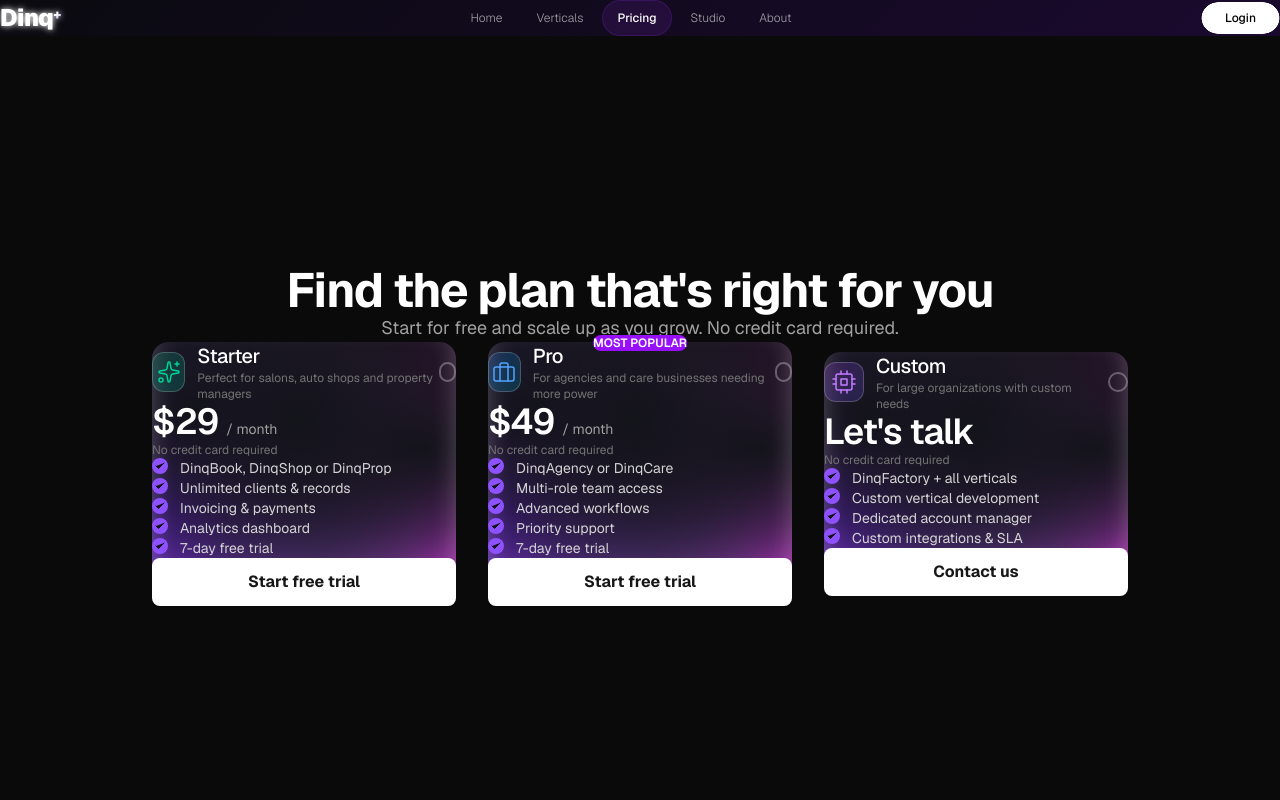
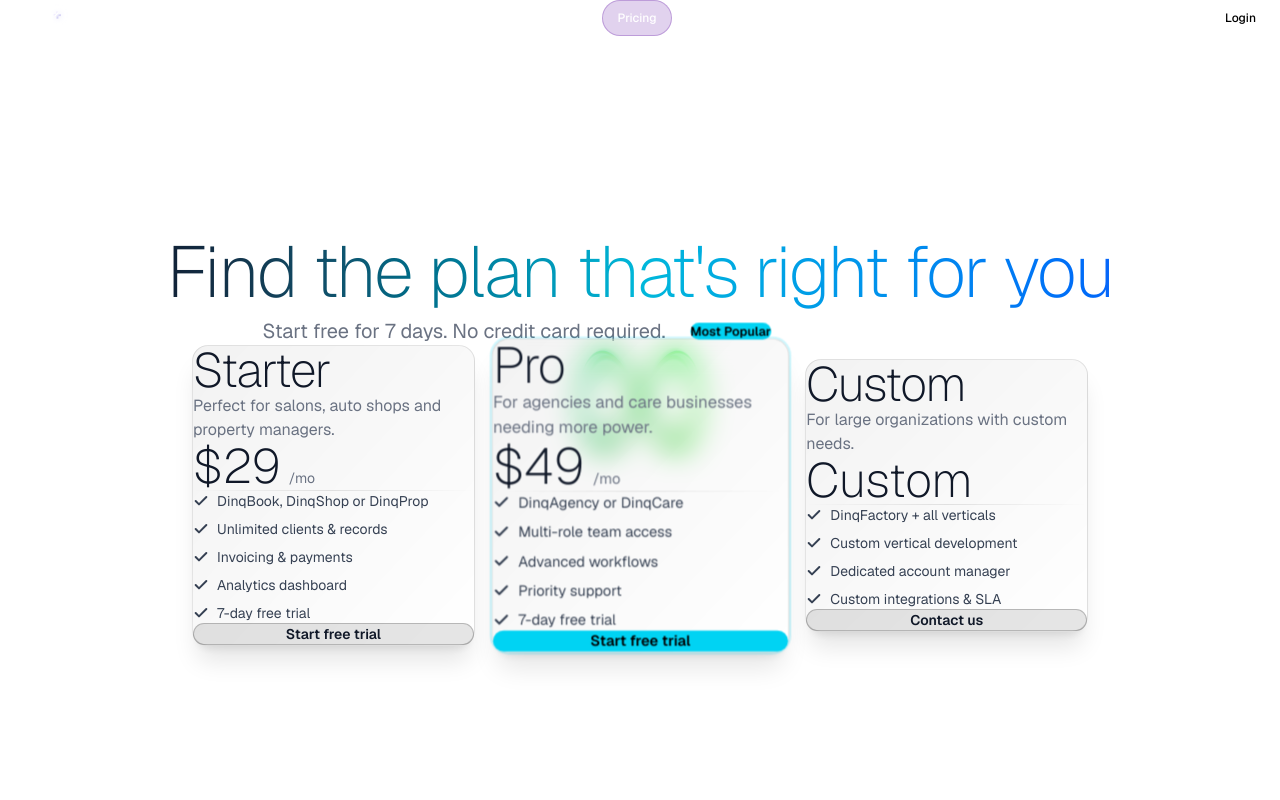
Before and after one commit to taydo44/dinqplus-marketing, a Next.js app in the folder dinqplus-marketing/: page /pricing in a window 1280 px wide. Shown: the top 800 px of the page. Built offline with nearby package versions, Linux system fonts and the light colour scheme.

Commit message:
feat: new pricing with infinity shader

```diff
--- a/dinqplus-marketing/app/pricing/page.tsx
+++ b/dinqplus-marketing/app/pricing/page.tsx
@@ -1,14 +1,16 @@
 "use client"
 import { Navbar } from "@/components/navbar"
-import AuroraPricing from "@/components/aurora-pricing"
+import Pricing from "@/components/pricing"
 import { FAQ } from "@/components/faq"
 
 export default function PricingPage() {
   return (
-    <div style={{ background: "linear-gradient(135deg, #0A0A0F 0%, #1a0a2e 50%, #0f0820 100%)" }}>
-      <Navbar />
-      <AuroraPricing />
+    <>
+      <div className="relative z-50">
+        <Navbar />
+      </div>
+      <Pricing />
       <FAQ />
-    </div>
+    </>
   )
 }
--- /dev/null
+++ b/dinqplus-marketing/components/pricing.tsx
@@ -0,0 +1,192 @@
+"use client"
+
+import React, { useRef, useEffect, useState } from "react"
+import { RippleButton } from "@/components/ui/ripple-button"
+
+const CheckIcon = () => (
+  <svg xmlns="http://www.w3.org/2000/svg" width="16" height="16" viewBox="0 0 24 24" fill="none" stroke="currentColor" strokeWidth="3" strokeLinecap="round" strokeLinejoin="round">
+    <path d="M20 6 9 17l-5-5" />
+  </svg>
+)
+
+const ShaderCanvas = () => {
+  const canvasRef = useRef<HTMLCanvasElement>(null)
+
+  useEffect(() => {
+    const canvas = canvasRef.current
+    if (!canvas) return
+    const gl = canvas.getContext("webgl")
+    if (!gl) return
+
+    const vertSrc = `attribute vec2 aPosition; void main() { gl_Position = vec4(aPosition, 0.0, 1.0); }`
+    const fragSrc = `
+      precision highp float;
+      uniform float iTime;
+      uniform vec2 iResolution;
+      mat2 rotate2d(float angle){ float c=cos(angle),s=sin(angle); return mat2(c,-s,s,c); }
+      float variation(vec2 v1,vec2 v2,float strength,float speed){ return sin(dot(normalize(v1),normalize(v2))*strength+iTime*speed)/100.0; }
+      vec3 paintInfinity(vec2 uv, vec2 center, float scale, float width) {
+        vec2 p = (uv - center) * vec2(2.2, 1.0) / scale;
+        float a = 0.5;
+        float lemniscate = (p.x*p.x + p.y*p.y)*(p.x*p.x + p.y*p.y) - a*a*(p.x*p.x - p.y*p.y);
+        float dist = abs(lemniscate) / (4.0 * a * a * length(p) + 0.001);
+        float line = smoothstep(width, 0.0, dist);
+        return vec3(line);
+      }
+      void main(){
+        vec2 uv = gl_FragCoord.xy/iResolution.xy;
+        uv.x *= iResolution.x/iResolution.y;
+        float aspectCenter = iResolution.x/iResolution.y * 0.5;
+        vec2 center = vec2(aspectCenter, 0.5);
+        float mask = 0.0;
+        mask += paintInfinity(uv, center, 0.32, 0.018).r;
+        mask += paintInfinity(uv, center, 0.30, 0.008).r;
+        mask += paintInfinity(uv, center, 0.34, 0.004).r;
+        vec2 v = rotate2d(iTime) * uv;
+        vec3 fg = vec3(v.x, v.y, 0.7 - v.y * v.x);
+        vec3 bg = vec3(1.0);
+        vec3 color = mix(bg, fg, mask);
+        gl_FragColor = vec4(color, 1.0);
+      }
+    `
+
+    const compile = (type: number, src: string) => {
+      const s = gl.createShader(type)!
+      gl.shaderSource(s, src)
+      gl.compileShader(s)
+      return s
+    }
+
+    const program = gl.createProgram()!
+    gl.attachShader(program, compile(gl.VERTEX_SHADER, vertSrc))
+    gl.attachShader(program, compile(gl.FRAGMENT_SHADER, fragSrc))
+    gl.linkProgram(program)
+    gl.useProgram(program)
+
+    const buf = gl.createBuffer()
+    gl.bindBuffer(gl.ARRAY_BUFFER, buf)
+    gl.bufferData(gl.ARRAY_BUFFER, new Float32Array([-1,-1,1,-1,-1,1,-1,1,1,-1,1,1]), gl.STATIC_DRAW)
+    const pos = gl.getAttribLocation(program, "aPosition")
+    gl.enableVertexAttribArray(pos)
+    gl.vertexAttribPointer(pos, 2, gl.FLOAT, false, 0, 0)
+
+    const iTime = gl.getUniformLocation(program, "iTime")
+    const iRes = gl.getUniformLocation(program, "iResolution")
+
+    let raf: number
+    const render = (t: number) => {
+      canvas.width = window.innerWidth
+      canvas.height = window.innerHeight
+      gl.viewport(0, 0, canvas.width, canvas.height)
+      gl.uniform1f(iTime, t * 0.001)
+      gl.uniform2f(iRes, canvas.width, canvas.height)
+      gl.drawArrays(gl.TRIANGLES, 0, 6)
+      raf = requestAnimationFrame(render)
+    }
+    raf = requestAnimationFrame(render)
+    return () => cancelAnimationFrame(raf)
+  }, [])
+
+  return <canvas ref={canvasRef} className="fixed top-0 left-0 w-full h-full z-0" />
+}
+
+interface Plan {
+  planName: string
+  description: string
+  price: string
+  features: string[]
+  buttonText: string
+  isPopular?: boolean
+  onClick?: () => void
+}
+
+const PricingCard = ({ planName, description, price, features, buttonText, isPopular, onClick }: Plan) => (
+  <div className={`
+    backdrop-blur-[14px] bg-gradient-to-br rounded-2xl shadow-xl flex-1 max-w-xs px-7 py-8 flex flex-col transition-all duration-300
+    from-black/5 to-black/0 border border-black/10
+    ${isPopular ? "scale-105 relative ring-2 ring-cyan-400/20 shadow-2xl" : ""}
+  `}>
+    {isPopular && (
+      <div className="absolute -top-4 right-4 px-3 py-1 text-xs font-semibold rounded-full bg-cyan-400 text-black">
+        Most Popular
+      </div>
+    )}
+    <div className="mb-3">
+      <h2 className="text-5xl font-extralight tracking-tight text-gray-900">{planName}</h2>
+      <p className="text-base text-gray-500 mt-1">{description}</p>
+    </div>
+    <div className="my-6 flex items-baseline gap-2">
+      <span className="text-5xl font-extralight text-gray-900">{price}</span>
+      {price !== "Custom" && <span className="text-sm text-gray-500">/mo</span>}
+    </div>
+    <div className="w-full mb-5 h-px bg-gradient-to-r from-transparent via-black/10 to-transparent" />
+    <ul className="flex flex-col gap-2 text-sm text-gray-700 mb-6">
+      {features.map((f, i) => (
+        <li key={i} className="flex items-center gap-2">
+          <CheckIcon /> {f}
+        </li>
+      ))}
+    </ul>
+    <RippleButton
+      onClick={onClick}
+      className={`mt-auto w-full py-2.5 rounded-xl font-semibold text-sm transition ${
+        isPopular
+          ? "bg-cyan-400 hover:bg-cyan-300 text-black"
+          : "bg-black/10 hover:bg-black/20 text-gray-900 border border-black/20"
+      }`}
+    >
+      {buttonText}
+    </RippleButton>
+  </div>
+)
+
+export default function Pricing() {
+  const plans: Plan[] = [
+    {
+      planName: "Starter",
+      description: "Perfect for salons, auto shops and property managers.",
+      price: "$29",
+      features: ["DinqBook, DinqShop or DinqProp", "Unlimited clients & records", "Invoicing & payments", "Analytics dashboard", "7-day free trial"],
+      buttonText: "Start free trial",
+      isPopular: false,
+      onClick: () => window.open("https://app.dinqdigital.com/signup", "_blank"),
+    },
+    {
+      planName: "Pro",
+      description: "For agencies and care businesses needing more power.",
+      price: "$49",
+      features: ["DinqAgency or DinqCare", "Multi-role team access", "Advanced workflows", "Priority support", "7-day free trial"],
+      buttonText: "Start free trial",
+      isPopular: true,
+      onClick: () => window.open("https://app.dinqdigital.com/signup", "_blank"),
+    },
+    {
+      planName: "Custom",
+      description: "For large organizations with custom needs.",
+      price: "Custom",
+      features: ["DinqFactory + all verticals", "Custom vertical development", "Dedicated account manager", "Custom integrations & SLA"],
+      buttonText: "Contact us",
+      isPopular: false,
+      onClick: () => { window.location.href = "mailto:dinqdigital@gmail.com" },
+    },
+  ]
+
+  return (
+    <div className="bg-white text-gray-900 min-h-screen w-full overflow-x-hidden">
+      <ShaderCanvas />
+      <main className="relative w-full min-h-screen flex flex-col items-center justify-center px-4 py-8 z-10">
+        <div className="w-full max-w-5xl mx-auto text-center mb-14">
+          <h1 className="text-5xl md:text-7xl font-extralight leading-tight tracking-tight bg-clip-text text-transparent bg-gradient-to-r from-slate-900 via-cyan-500 to-blue-600">
+            Find the plan that's right for you
+          </h1>
+          <p className="mt-3 text-lg md:text-xl text-gray-500 max-w-2xl mx-auto">
+            Start free for 7 days. No credit card required.
+          </p>
+        </div>
+        <div className="flex flex-col md:flex-row gap-8 md:gap-6 justify-center items-center w-full max-w-4xl">
+          {plans.map((plan) => <PricingCard key={plan.planName} {...plan} />)}
+        </div>
+      </main>
+    </div>
+  )
+}
--- /dev/null
+++ b/dinqplus-marketing/components/ui/ripple-button.tsx
@@ -0,0 +1,54 @@
+"use client"
+
+import React, { useRef } from "react"
+
+interface RippleButtonProps extends React.ButtonHTMLAttributes<HTMLButtonElement> {
+  children: React.ReactNode
+}
+
+export function RippleButton({ children, className, onClick, ...props }: RippleButtonProps) {
+  const buttonRef = useRef<HTMLButtonElement>(null)
+
+  const handleClick = (e: React.MouseEvent<HTMLButtonElement>) => {
+    const button = buttonRef.current
+    if (!button) return
+
+    const rect = button.getBoundingClientRect()
+    const x = e.clientX - rect.left
+    const y = e.clientY - rect.top
+
+    const ripple = document.createElement("span")
+    ripple.style.cssText = `
+      position: absolute;
+      border-radius: 50%;
+      background: rgba(255,255,255,0.4);
+      transform: scale(0);
+      animation: ripple-effect 0.6s linear;
+      pointer-events: none;
+      width: 100px;
+      height: 100px;
+      left: ${x - 50}px;
+      top: ${y - 50}px;
+    `
+
+    const style = document.createElement("style")
+    style.textContent = `@keyframes ripple-effect { to { transform: scale(4); opacity: 0; } }`
+    document.head.appendChild(style)
+
+    button.appendChild(ripple)
+    setTimeout(() => ripple.remove(), 600)
+
+    onClick?.(e)
+  }
+
+  return (
+    <button
+      ref={buttonRef}
+      className={`relative overflow-hidden ${className}`}
+      onClick={handleClick}
+      {...props}
+    >
+      {children}
+    </button>
+  )
+}
```
